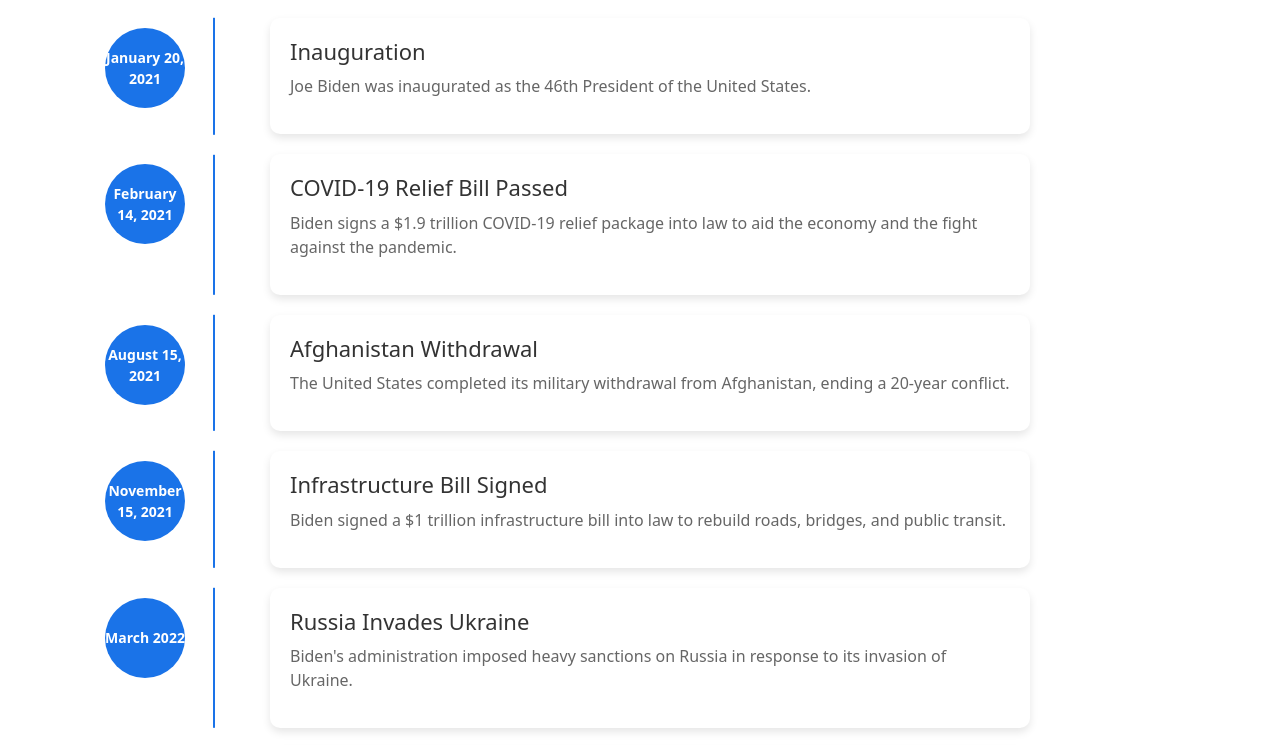
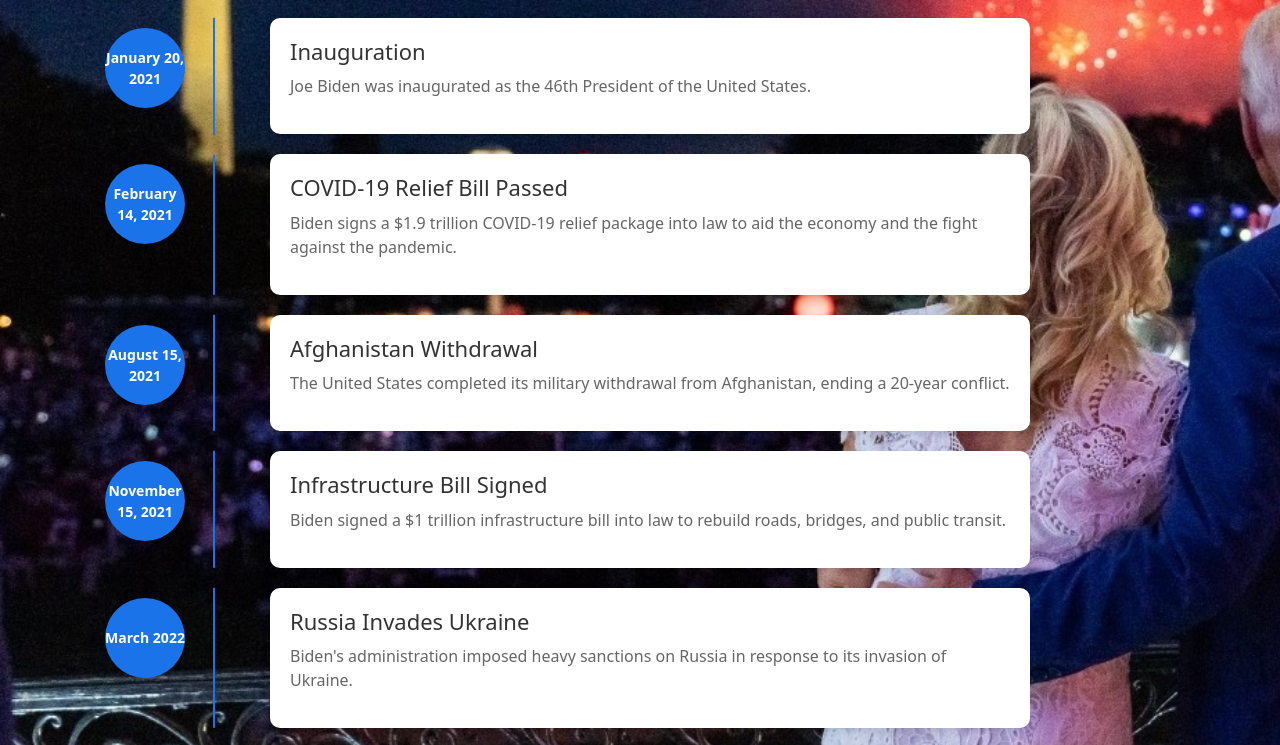
Before and after one commit to alexagold1/FebruaryMonthlyWebsite, a plain HTML site: page Accomplishments.html in a window 1280 px wide. Shown: the part 402-1147 px from the top of the page. Drawn offline with nearby package versions, Linux system fonts and the light colour scheme; the site is published under a folder, as on GitHub Pages, so addresses that start at the root find nothing; a web font is replaced by a local one.

Commit message:
Update style4.css

```diff
--- a/style4.css
+++ b/style4.css
@@ -1,5 +1,5 @@
 body {
-  background-image: url(/imgs/fireworks.jpg);
+  background-image: url(imgs/fireworks.jpg);
   background-repeat: no-repeat;
   background-size: cover;
 }
```
